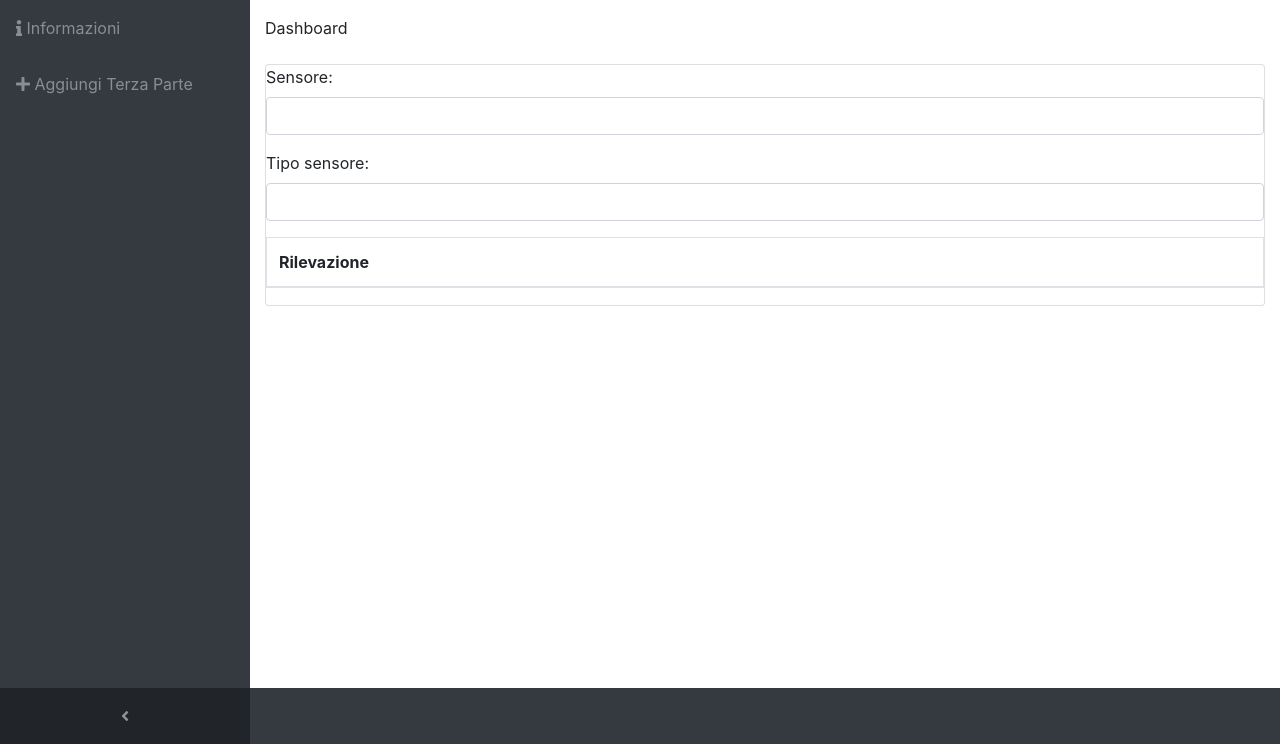
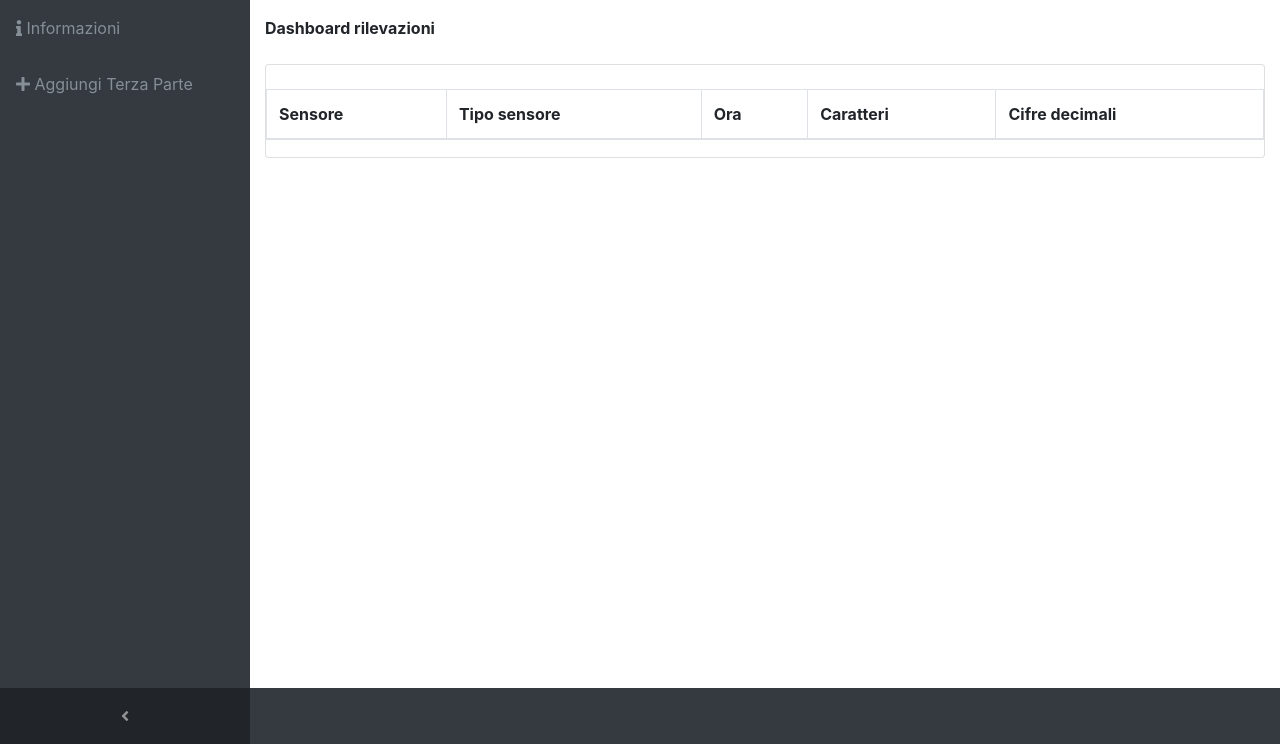
Before and after one commit to 4ntonioparisi/Ava_system, a PHP site: page /Cliente/dashboardcliente.php in a window 1280 px wide. Shown: the part 56-800 px from the top of the page. Run offline with PHP 8.4, Linux system fonts and the light colour scheme; the visitor is signed in with stand-in values (Sample User, id 1); data that the repository does not hold is empty; some libraries are stand-ins or nearby versions.

Commit message:
dashboard

```diff
--- a/sito/Cliente/dashboardcliente.php
+++ b/sito/Cliente/dashboardcliente.php
@@ -3,8 +3,8 @@ session_start();
 if (!empty($_SESSION['user'])){
     require '../php/db.php';
     $db=getDb();
-    $query="SELECT sensore.Id as Sensore, sensore.Tipo as TipoS, rilevazione.StringaAdattatore as Rilevazione
-        FROM ((sensore INNER JOIN rilevazione on sensore.Id=rilevazione.SensoreId) INNER JOIN 			impianto on sensore.ImpiantoId=impianto.Id) INNER JOIN cliente ON impianto.ClienteId=cliente.Id
+    $query="SELECT sensore.Id as Sensore, sensore.Tipo as TipoS, rilevazione.Ora, rilevazione.Caratteri, rilevazione.CifreDecimali
+          FROM ((sensore INNER JOIN rilevazione on sensore.Id=rilevazione.SensoreId) INNER JOIN impianto on sensore.ImpiantoId=impianto.Id) INNER JOIN cliente ON impianto.ClienteId=cliente.Id
         WHERE Cliente.User= :user";
 
     $sql=$db->prepare($query);
@@ -77,44 +77,44 @@ else
 
 
         <div class="content-wrapper">
-            <div class="container-fluid">Dashboard
+            <div class="container-fluid"><b>Dashboard rilevazioni</b>
                 <br><br>
 
                 <!-- dashboard-->
                 <div class="card mb-3">
-
                     <div class="table-responsive">
-
-                        <div class="form-group">
-                            <label for="sensore">Sensore:</label>
-                            <input type="text" class="form-control" name="sensore" value="<?php echo $row['Sensore']?>">
-                        </div>
-                        <div class="form-group">
-                            <label for="tipo">Tipo sensore:</label>
-                            <input type="text" class="form-control" name="tipo" value="<?php echo $row['TipoS']?>">
-                        </div>
-
                         <table class="table table-bordered" id="dataTable" width="100%" cellspacing="0">
                             <thead>
                                 <tr>
-                                    <th>Rilevazione</th>
+                                    <br>
+                                    <th>Sensore</th>
+                                    <th>Tipo sensore</th>
+                                    <th>Ora</th>
+                                    <th> Caratteri</th>
+                                    <th>Cifre decimali</th>
                                 </tr>
                             </thead>
+
+                            <tbody>
                                   <?php
                             $rows = $sql->fetchAll(PDO::FETCH_ASSOC);
                             foreach($rows as $row)
                             {
                             ?>
+
                             <tr>
-                                <td><?php echo $row['Rilevazione'];?></td>
+                                 <td><?php echo $row['Sensore'];?></td>
+                                 <td><?php echo $row['TipoS'];?></td>
+                                 <td><?php echo $row['Ora'];?></td>
+                                 <td><?php echo $row['Caratteri'];?></td>
+                                 <td><?php echo $row['CifreDecimali'];?></td>
+
 
                             </tr>
-
-
                             <?php
                             }
                             ?>
-                            <tbody>
+
                             </tbody>
                         </table>
                     </div>
--- a/sito/Cliente/ilmagnifico.php
+++ b/sito/Cliente/ilmagnifico.php
@@ -83,10 +83,14 @@ else
                 <!-- Area Chart Example-->
                 <div class="card mb-3">
                     <div class="card-header">
+                        for
+
                         <select name="slnomeimpianto" class="form-control" id="sel1">
                             <option name="nomeimpianto1">Impiantisctica andria</option>
                             <option name="nomeimpianto2">Pianeta impianto</option>
                         </select>
+
+
                         <br><br>
                         <div class="table-responsive">
                             <table class="table table-bordered" id="dataTable" width="100%" cellspacing="0">
```
Also changed, not shown: sito/Terzaparte/dashboardterzaparte.php (+16 -11 lines). Lines whose indentation alone changed are shown as unchanged.
